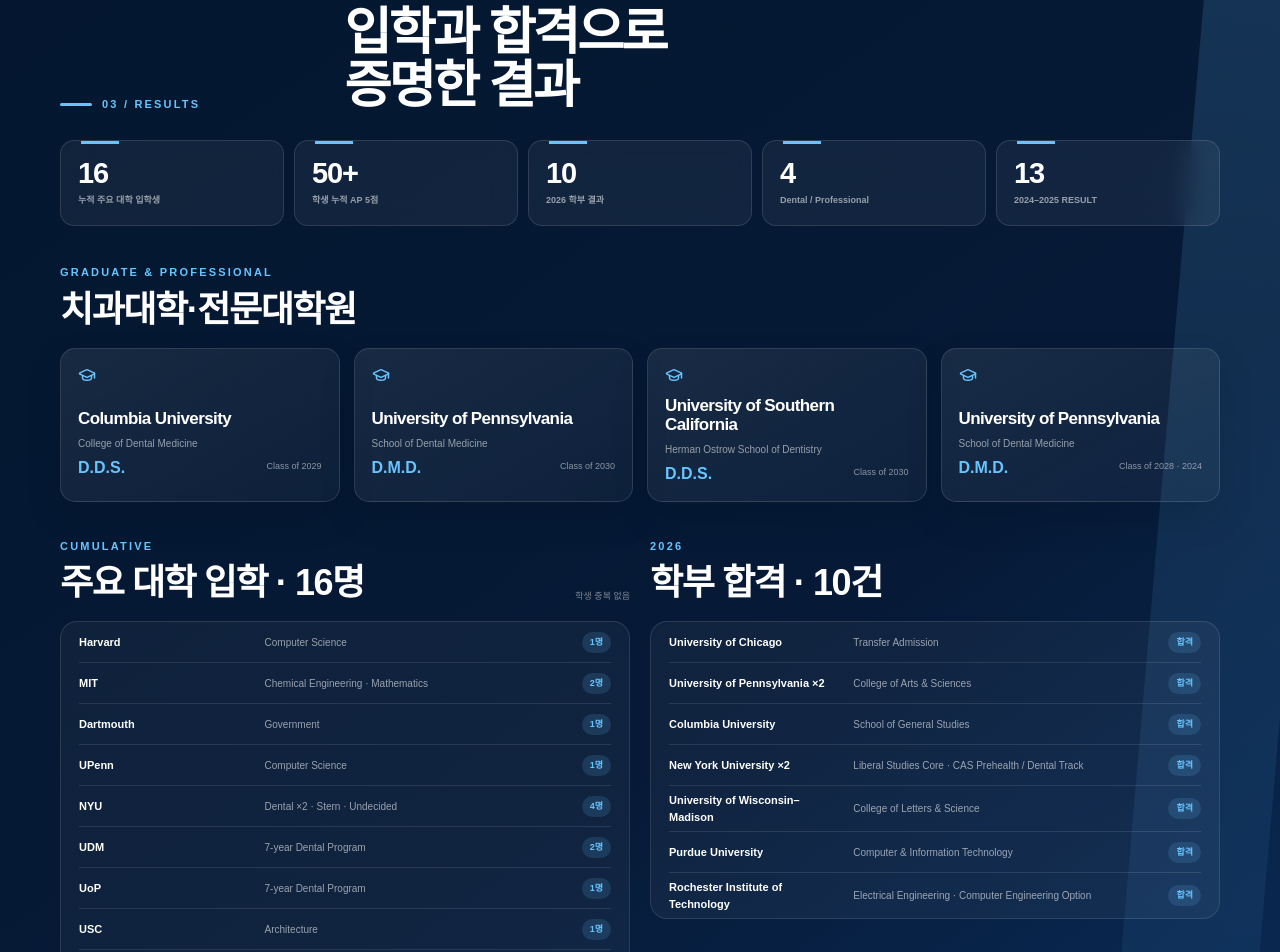
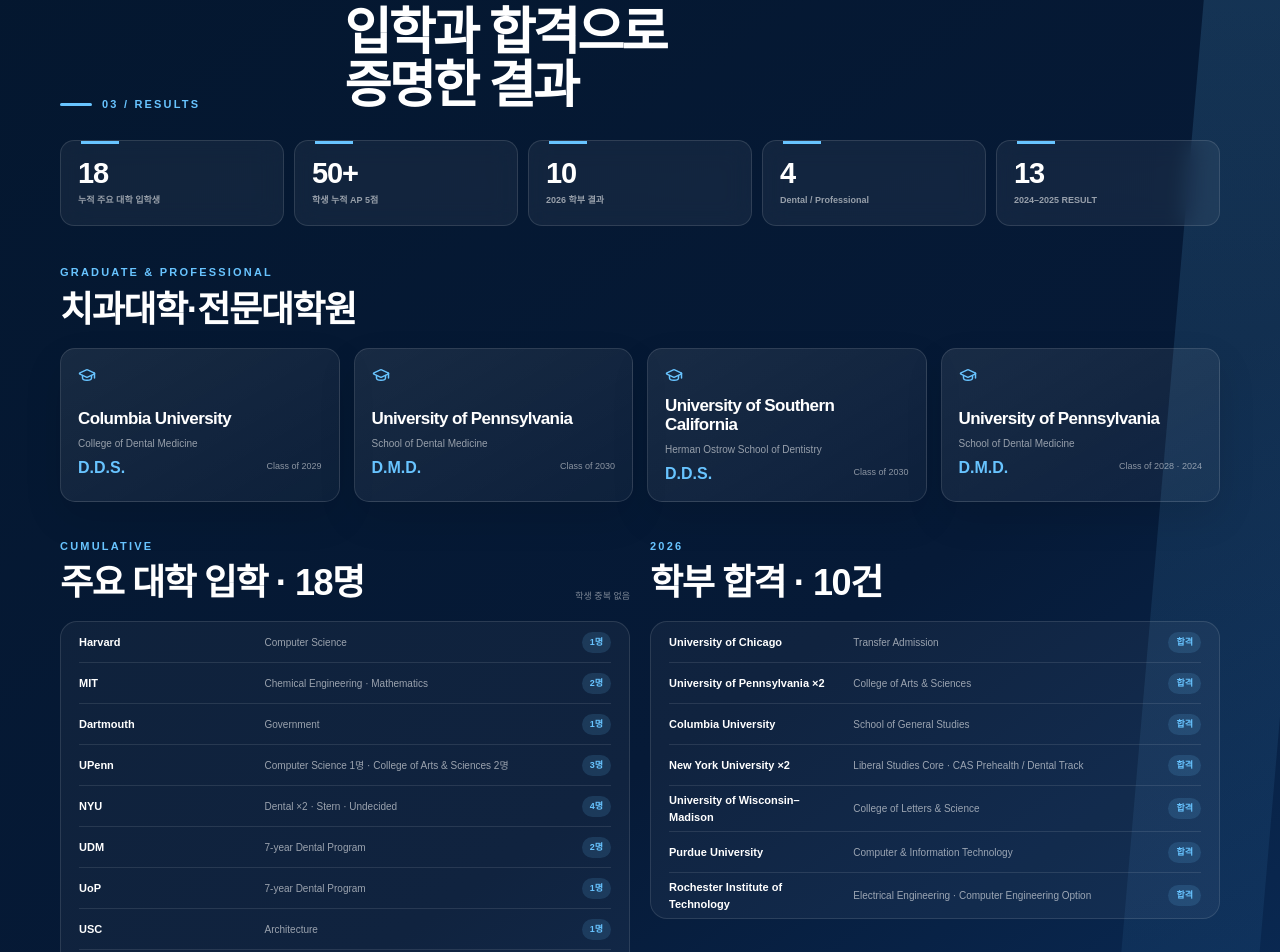
Before and after one commit to Taesu0410/waybridge, a Next.js app: page / in a window 1280 px wide. Shown: the part 2088-3040 px from the top of the page. Built offline with nearby package versions, Linux system fonts and the light colour scheme; no server answers.

Commit message:
Update UPenn cumulative admissions to three

```diff
--- a/app/page.tsx
+++ b/app/page.tsx
@@ -13,7 +13,7 @@
   ['Harvard', 'Computer Science', '1'],
   ['MIT', 'Chemical Engineering · Mathematics', '2'],
   ['Dartmouth', 'Government', '1'],
-  ['UPenn', 'Computer Science', '1'],
+  ['UPenn', 'Computer Science 1명 · College of Arts & Sciences 2명', '3'],
   ['NYU', 'Dental ×2 · Stern · Undecided', '4'],
   ['UDM', '7-year Dental Program', '2'],
   ['UoP', '7-year Dental Program', '1'],
@@ -22,6 +22,8 @@
   ['Michigan', 'Physiology', '1'],
   ['UCLA', 'Computer Science', '1'],
 ];
+
+const cumulativeAdmissionsTotal = cumulativeAdmissions.reduce((total, [, , count]) => total + Number(count), 0);
 
 const professionalAdmissions = [
   ['Columbia University', 'College of Dental Medicine', 'D.D.S.', 'Class of 2029'],
@@ -256,7 +258,7 @@
           </div>
 
           <div className="result-stats">
-            <div><strong>16</strong><span>누적 주요 대학 입학생</span></div>
+            <div><strong>{cumulativeAdmissionsTotal}</strong><span>누적 주요 대학 입학생</span></div>
             <div><strong>50+</strong><span>학생 누적 AP 5점</span></div>
             <div><strong>{undergraduate2026Total}</strong><span>2026 학부 결과</span></div>
             <div><strong>4</strong><span>Dental / Professional</span></div>
@@ -282,7 +284,7 @@
           <div className="results-columns">
             <div className="result-group">
               <div className="group-heading inline-heading">
-                <div><p>CUMULATIVE</p><h3>주요 대학 입학 · 16명</h3></div>
+                <div><p>CUMULATIVE</p><h3>주요 대학 입학 · {cumulativeAdmissionsTotal}명</h3></div>
                 <span>학생 중복 없음</span>
               </div>
               <div className="dense-list">
```
